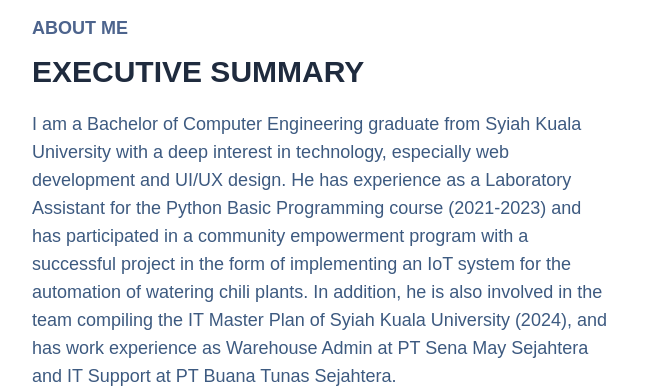
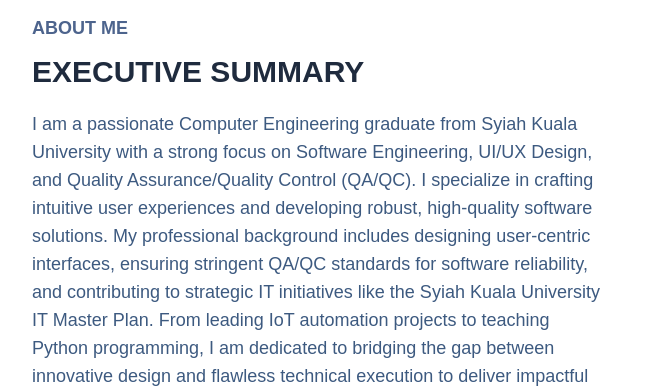
Before and after one commit to pratamatresna/portfolio-tailwindcss, a website: page index.html in a window 1280 px wide. Shown: the part 574-962 px from the top of the page, 0-651 px from the left. Drawn offline with nearby package versions, Linux system fonts and the light colour scheme.

Commit message:
update about me

```diff
--- a/index.html
+++ b/index.html
@@ -192,16 +192,17 @@
             <p
               class="font-medium text-base text-pw4 max-w-xl lg:text-lg dark:text-pw2"
             >
-              I am a Bachelor of Computer Engineering graduate from Syiah Kuala
-              University with a deep interest in technology, especially web
-              development and UI/UX design. He has experience as a Laboratory
-              Assistant for the Python Basic Programming course (2021-2023) and
-              has participated in a community empowerment program with a
-              successful project in the form of implementing an IoT system for
-              the automation of watering chili plants. In addition, he is also
-              involved in the team compiling the IT Master Plan of Syiah Kuala
-              University (2024), and has work experience as Warehouse Admin at
-              PT Sena May Sejahtera and IT Support at PT Buana Tunas Sejahtera.
+              I am a passionate Computer Engineering graduate from Syiah Kuala
+              University with a strong focus on Software Engineering, UI/UX
+              Design, and Quality Assurance/Quality Control (QA/QC). I specialize
+              in crafting intuitive user experiences and developing robust,
+              high-quality software solutions. My professional background includes
+              designing user-centric interfaces, ensuring stringent QA/QC standards
+              for software reliability, and contributing to strategic IT initiatives
+              like the Syiah Kuala University IT Master Plan. From leading IoT
+              automation projects to teaching Python programming, I am dedicated
+              to bridging the gap between innovative design and flawless technical
+              execution to deliver impactful digital products.
             </p>
           </div>
           <!-- Bagian 2 -->
```
